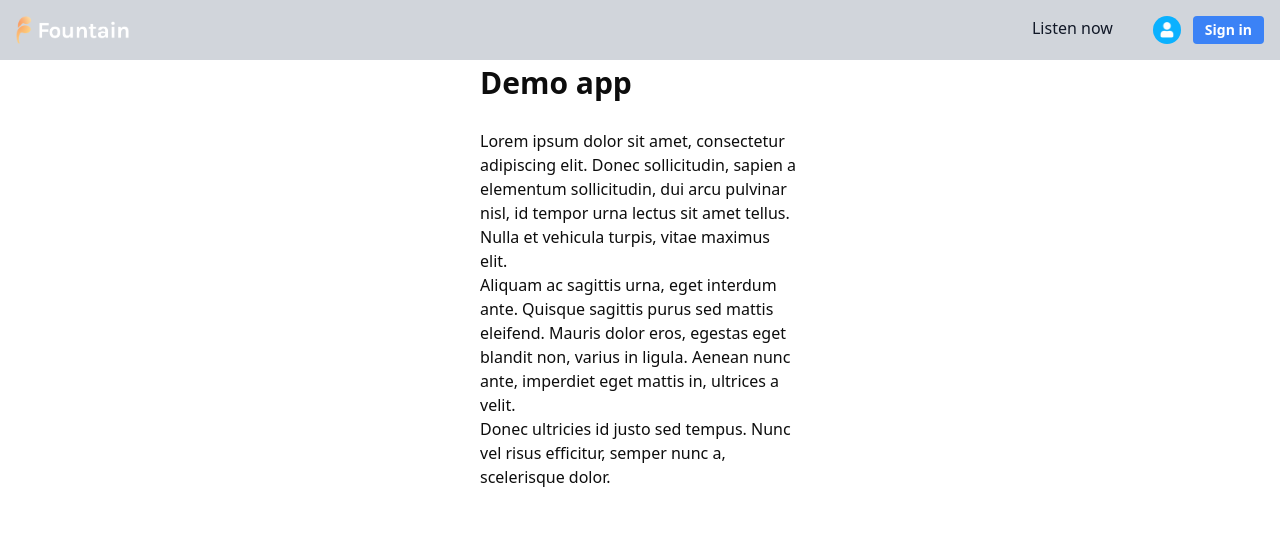
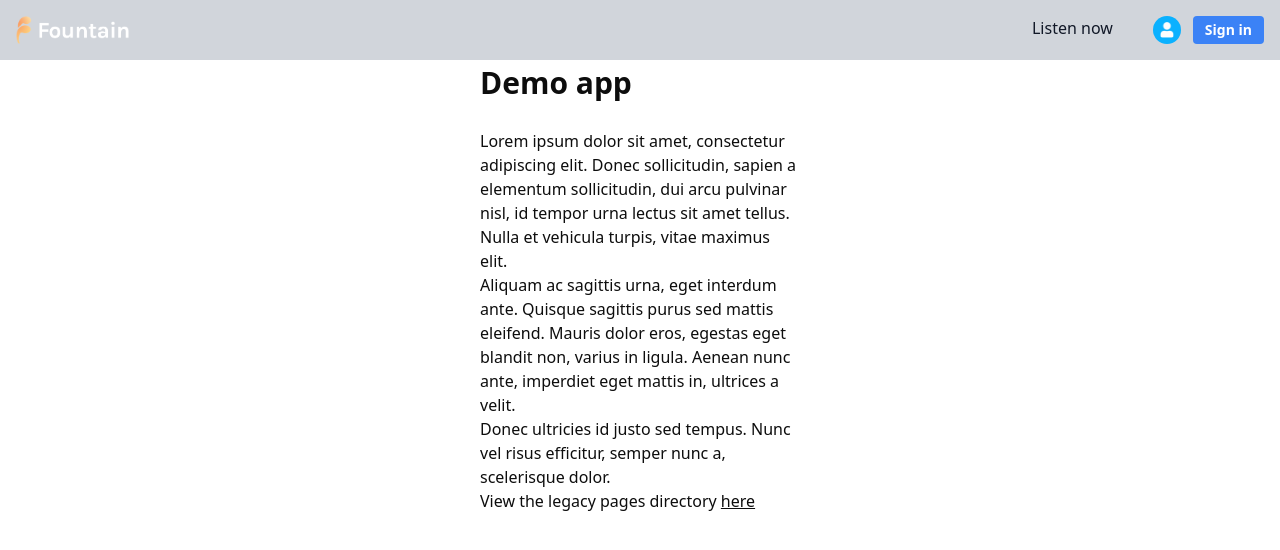
Before and after one commit to jowo-io/nextjs-firebase-demo, a Next.js app: page / in a window 1280 px wide. Shown: the top 550 px of the page. Built offline with nearby package versions, Linux system fonts and the light colour scheme; no server answers.

Commit message:
adding a basic pages directory to test incremental migration

```diff
--- a/app/(mainsite)/page.tsx
+++ b/app/(mainsite)/page.tsx
@@ -1,6 +1,8 @@
 import React from "react";
 
 import Header from "@/client/ui/atoms/Header";
+import Link from "next/link";
+import { PathNames } from "@/client/utils/links";
 
 export default function Page() {
   return (
@@ -21,6 +23,15 @@ export default function Page() {
         Donec ultricies id justo sed tempus. Nunc vel risus efficitur, semper
         nunc a, scelerisque dolor.
       </p>
+      <p className="text-black dark:text-white">
+        View the legacy pages directory{" "}
+        <Link
+          className="underline hover:text-gray-700 hover:dark:text-gray-300"
+          href={PathNames.test}
+        >
+          here
+        </Link>
+      </p>
     </div>
   );
 }
--- a/app/[...not-found]/layout.tsx
+++ /dev/null
@@ -1,7 +0,0 @@
-import React, { PropsWithChildren } from "react";
-
-import BasicTemplate from "@/client/ui/templates/Basic";
-
-export default function Layout({ children }: PropsWithChildren) {
-  return <BasicTemplate>{children}</BasicTemplate>;
-}
--- a/app/[...not-found]/page.tsx
+++ /dev/null
@@ -1,7 +0,0 @@
-"use client";
-
-import ErrorNotFoundScreen from "@/screens/Error/NotFound";
-
-export default function NotFoundPage() {
-  return <ErrorNotFoundScreen />;
-}
--- a/client/utils/links.ts
+++ b/client/utils/links.ts
@@ -19,4 +19,6 @@ export enum PathNames {
   // posts
   listEpisodes = "/episodes",
   viewEpisode = "/episodes/[id]",
+
+  test = "/test",
 }
```
Also changed, not shown: pages/test.tsx (added, +9 -0 lines).
